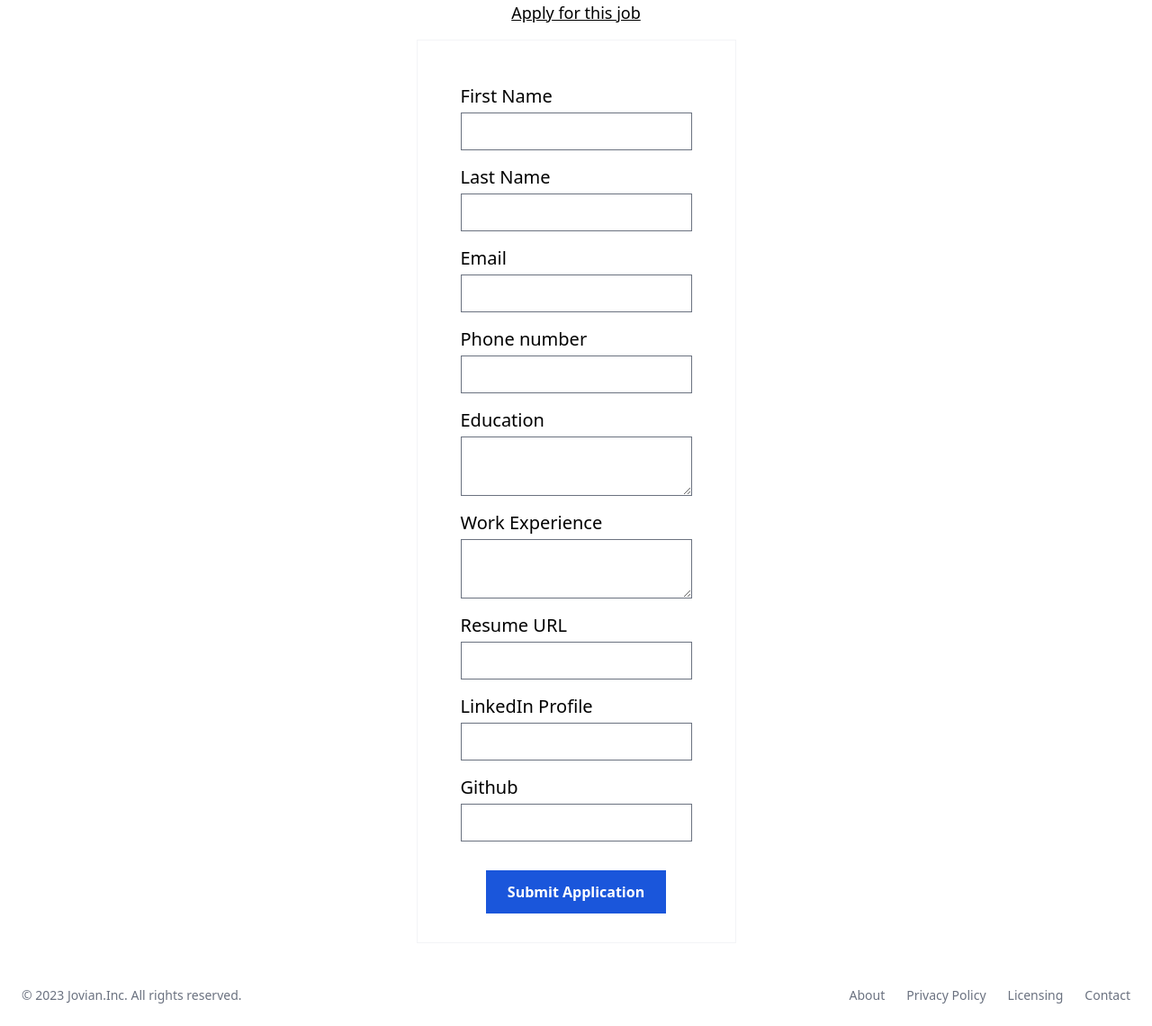
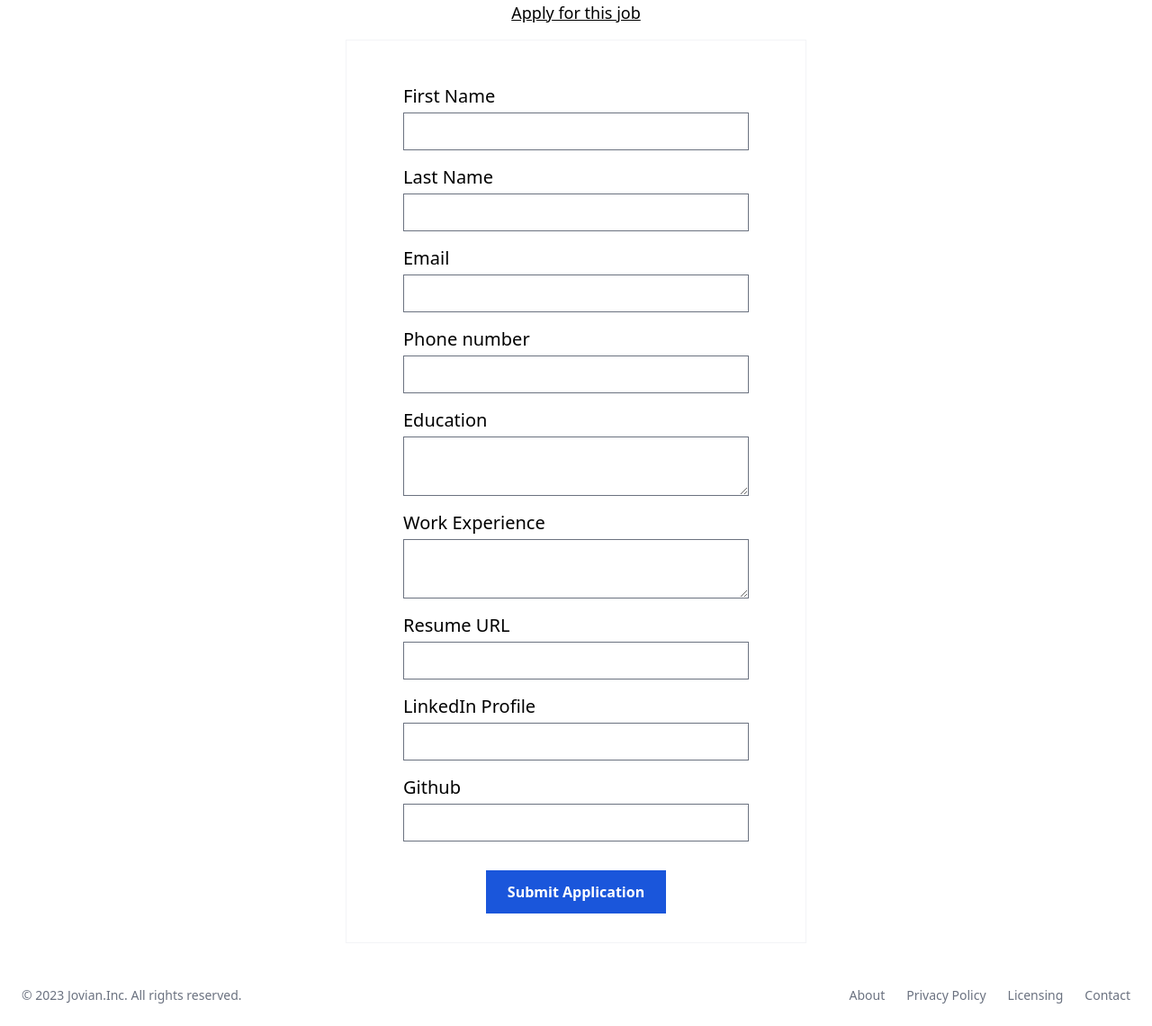
Before and after one commit to nageshpk/flask-careers-site, a Flask app: page /apply in a window 1280 px wide. Shown: the part 64-1204 px from the top of the page at 90% size. Run offline with Flask 3, Linux system fonts and the light colour scheme; some libraries are stand-ins or nearby versions.

Commit message:
fixed the css for form

```diff
--- a/static/dist/css/output.css
+++ b/static/dist/css/output.css
@@ -1218,6 +1218,10 @@ input:checked + .toggle-bg {
   width: 100%;
 }
 
+.w-96 {
+  width: 24rem;
+}
+
 .max-w-2xl {
   max-width: 42rem;
 }
@@ -1553,6 +1557,11 @@ input:checked + .toggle-bg {
 .py-8 {
   padding-top: 2rem;
   padding-bottom: 2rem;
+}
+
+.px-8 {
+  padding-left: 2rem;
+  padding-right: 2rem;
 }
 
 .pl-3 {
--- a/templates/form-apply.html
+++ b/templates/form-apply.html
@@ -6,10 +6,10 @@
 
 <div class="container flex flex-col">
     <h1 class="text-center font-medium text-lg underline mb-4">Apply for this job</h1>
-    <div class="flex items-center justify-center mx-auto border border-gray-100 px-12 py-8 max-w-lg">
+    <div class="flex items-center justify-center mx-auto border border-gray-100 px-12 py-8 w-full max-w-lg">
         <form action="/submit" method="POST">
             <div class="container">
-                <div class="mt-4">
+                <div class="mt-4 w-96">
                     <label class="block mb-1 text-xl text-left">First Name</label>
                     <input type="text" name="first_name" class="block w-full">
                 </div>
```
